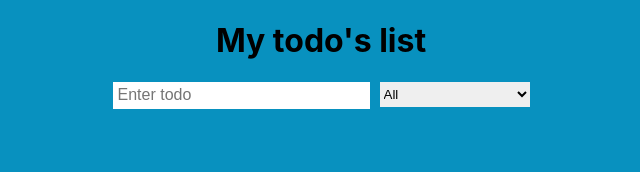
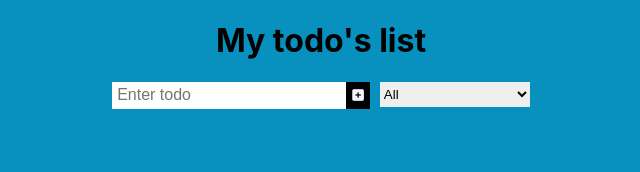
Before and after one commit to SimonImanigirimpuhwe/my-todo-app, a React (Create React App) app: page / in a window 1280 px wide. Shown: the top 172 px of the page, without its empty margins (319-959 px from the left). Built offline with nearby package versions, Linux system fonts and the light colour scheme.

Commit message:
ft(todoList): display todo list to the UI

```diff
--- a/public/index.html
+++ b/public/index.html
@@ -10,6 +10,8 @@
       content="Web site created using create-react-app"
     />
     <link rel="apple-touch-icon" href="%PUBLIC_URL%/logo192.png" />
+    <script src="https://kit.fontawesome.com/ca61573632.js" crossorigin="anonymous"></script>
+
     <!--
       manifest.json provides metadata used when your web app is installed on a
       user's mobile device or desktop. See https://developers.google.com/web/fundamentals/web-app-manifest/
--- a/src/App.css
+++ b/src/App.css
@@ -10,6 +10,7 @@ body{
 form{
   display: flex;
   flex-direction: row;
+  position: relative;
 }
 .select{
   margin-left: 10px;
@@ -21,12 +22,52 @@ form input{
   padding-left: 5px;
   font-size: 16px;
 }
+form button{
+  background-color: black;
+  margin-left: -23px;
+  border: none;
+  color: #f5f5ff;
+}
 select{
   height: 25px;
   width: 150px;
   border: none;
 }
 form input:focus,
+form button:focus,
 select:focus{
   outline: none;
 }
+.todoContainer{
+  margin-top: 20px;
+}
+.todo{
+  list-style: none;
+  display: flex;
+  flex-direction: row;
+  margin-bottom: 10px;
+}
+.todo li{
+  background-color: #ffffff;
+  padding-right: 10px;
+  padding-left: 5px;
+  width: 250px;
+}
+.check{
+  background-color:#333232 ;
+  color: #ffffff;
+  border: none;
+}
+.trash{
+  background-color: #65d4f9;
+  color: #b72976;
+  border: none;
+}
+.todo button:focus{
+  outline: none;
+}
+.todo button:hover,
+select:hover,
+form button:hover{
+  cursor: pointer;
+}
--- a/src/App.js
+++ b/src/App.js
@@ -1,18 +1,41 @@
 import React, {useState} from 'react';
 import './App.css';
 import Form from './components/Form';
+import TodoList from './components/TodoList';
 
 function App() {
   const [inputValue, setInputValue] = useState("");
+  const [todoValue, setTodoValue] = useState([]);
+
+  // generate unique random IDs
+  const ID = () => {
+    return '_#@$' + Math.random().toString(36).substr(2, 9);
+  };
+
+  // handle text on input event change
   const handleText = (e) => {
     e.preventDefault();
-    // console.log(e.target.value)
     setInputValue(e.target.value)
+  };
+
+  // handle input submit
+  const handleSubmit = (e) => {
+    e.preventDefault();
+    setTodoValue([
+      ...todoValue,
+     {
+      liText: inputValue,
+      completed: false,
+      id: ID()
+    }
+    ]);
+    setInputValue('')
   }
   return (
     <div className="container">
-      <h1>My todo's list {inputValue}</h1>
-      <Form handleText={handleText}/>
+      <h1>My todo's list</h1>
+      <Form inputValue={inputValue} setInputValue={setInputValue} handleSubmit={handleSubmit} handleText={handleText}/>
+      <TodoList todoValue={todoValue}/>
     </div>
   );
 }
--- a/src/components/Form.js
+++ b/src/components/Form.js
@@ -1,9 +1,10 @@
 import React from 'react';
 
-const Form = ({handleText}) => {
+const Form = ({handleText, handleSubmit, inputValue}) => {
     return (
         <form>
-            <input onChange={handleText} type="text" placeholder="Enter todo" />
+            <input value={inputValue} onChange={handleText} type="text" placeholder="Enter todo" />
+            <button onClick={handleSubmit}><i className="fas fa-plus-square"></i></button>
             <div className="select">
                 <select>
                     <option value="All">All</option>
--- /dev/null
+++ b/src/components/Todo.js
@@ -0,0 +1,13 @@
+import React from 'react';
+
+const Todo = ({todo}) => {
+    return (
+        <div className="todo">
+            <li>{todo.liText}</li>
+            <button className="check"><i className="fa fa-check"></i></button>
+            <button className="trash"><i className="fa fa-trash"></i></button>
+        </div>
+     );
+}
+
+export default Todo;
--- /dev/null
+++ b/src/components/TodoList.js
@@ -0,0 +1,14 @@
+import React from 'react';
+import Todo from './Todo';
+
+const TodoList = ({todoValue}) => {
+    return (
+        <div className="todoContainer">
+            <ul>
+            {todoValue.map((todo) => (<Todo todo={todo} key={todo.id}/>))}
+            </ul>
+        </div>
+     );
+}
+
+export default TodoList;
```
Also changed, not shown: public/darklogo.jpg (deleted), 2 other files (tests, documents, lock files or other folders).
